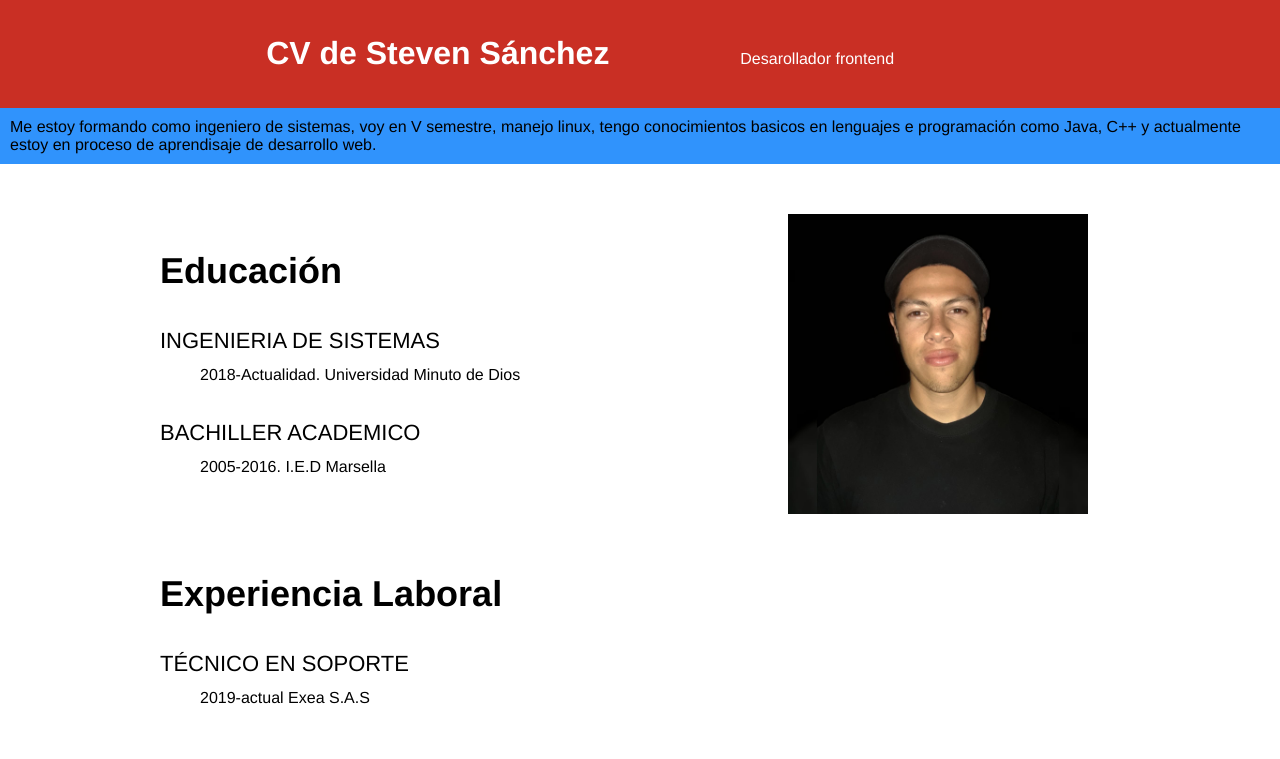
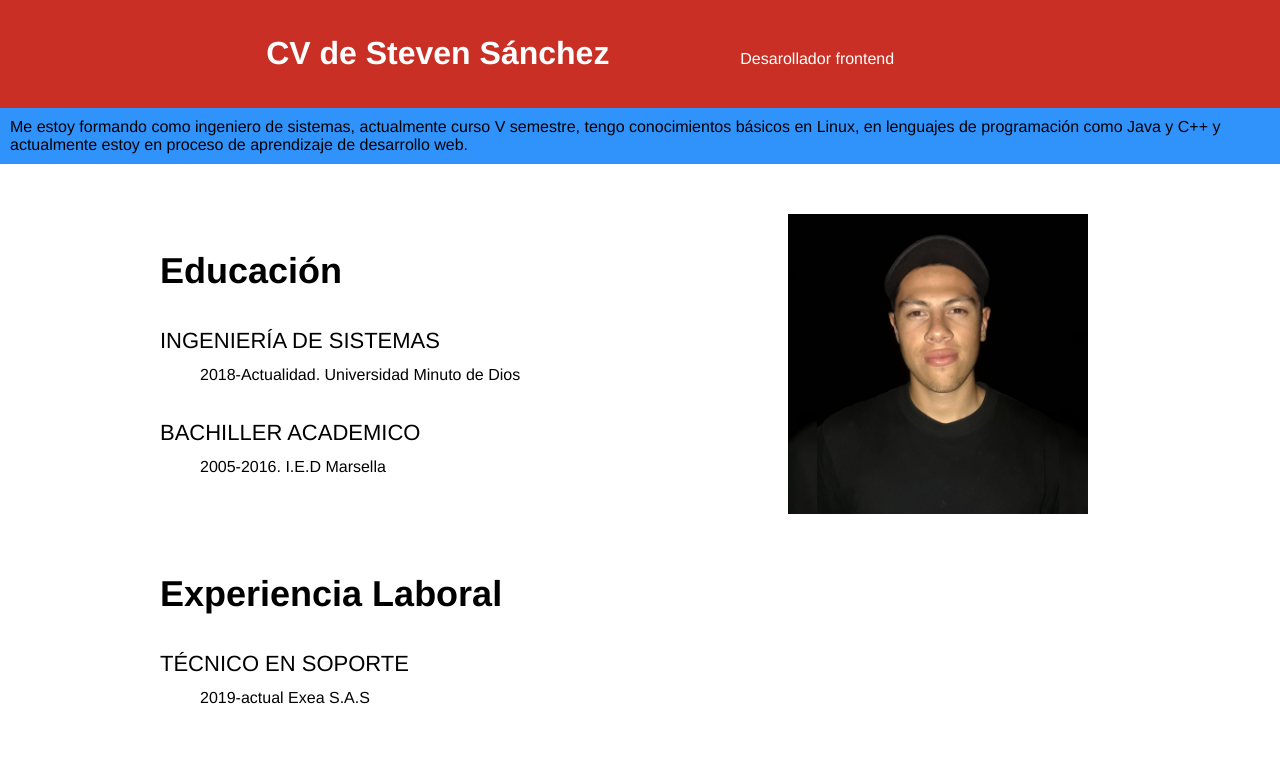
Before and after one commit to StevenSanchezGarcia/stevensanchezgarcia.github.com, a plain HTML site: page CV Steven/index.html in a window 1280 px wide. Shown: the top 759 px of the page. Drawn offline with Linux system fonts and the light colour scheme.

Commit message:
Cambios ortograficos

```diff
--- a/CV Steven/index.html
+++ b/CV Steven/index.html
@@ -1,9 +1,9 @@
 <!DOCTYPE html>
 <html lang="en" dir="ltr">
   <head>
-    <title>Hoja de vida Steven Sánchez</title>
+    <title>CV Steven Sánchez</title>
     <meta charset="utf-8">
-    <meta name="description" content="Ingeniero de sistemas en formación, con conocimeintos basicos en programación">
+    <meta name="description" content="Ingeniero de sistemas en formación, con conocimientos básicos en programación">
   </head>
   <body style="font-family:Helvetica, Arial, sans-serif;margin: 0">
     <header style="background-color:#c92f24;color:white;text-align:center;padding:14px;">
@@ -11,7 +11,7 @@
       <p style="display:inline-block;width:400px;font-weight:200;">Desarollador frontend</p>
     </header>
     <div style="background-color:#3093fc;color:black;padding:10px;">
-      Me estoy formando como ingeniero de sistemas, voy en V semestre, manejo linux, tengo conocimientos basicos en lenguajes e programación como Java, C++ y actualmente estoy en proceso de aprendisaje de desarrollo web.
+      Me estoy formando como ingeniero de sistemas, actualmente curso V semestre, tengo conocimientos básicos en Linux, en lenguajes de programación como Java y C++ y actualmente estoy en proceso de aprendizaje de desarrollo web.
     </div>
     <section>
       <div style="width:960px;margin-right:auto;margin-left:auto;margin-top:50px;">
@@ -20,7 +20,7 @@
             <h3 style="font-size:36px;font-weight:bold;">Educación</h3>
             <div>
               <dl>
-                <dt style="font-size:22px;text-transform:uppercase;margin-bottom:12px;margin-top:36px">Ingenieria de sistemas</dt>
+                <dt style="font-size:22px;text-transform:uppercase;margin-bottom:12px;margin-top:36px">Ingeniería de sistemas</dt>
                 <dd>2018-Actualidad. Universidad Minuto de Dios</dd>
                 <dt style="font-size:22px;text-transform:uppercase;margin-bottom:12px;margin-top:36px">Bachiller Academico</dt>
                 <dd>2005-2016. I.E.D Marsella</dd>
@@ -60,7 +60,6 @@
                 </li>
               </ul>
             </div>
-
       </div>
     </section>
   </body>
```
